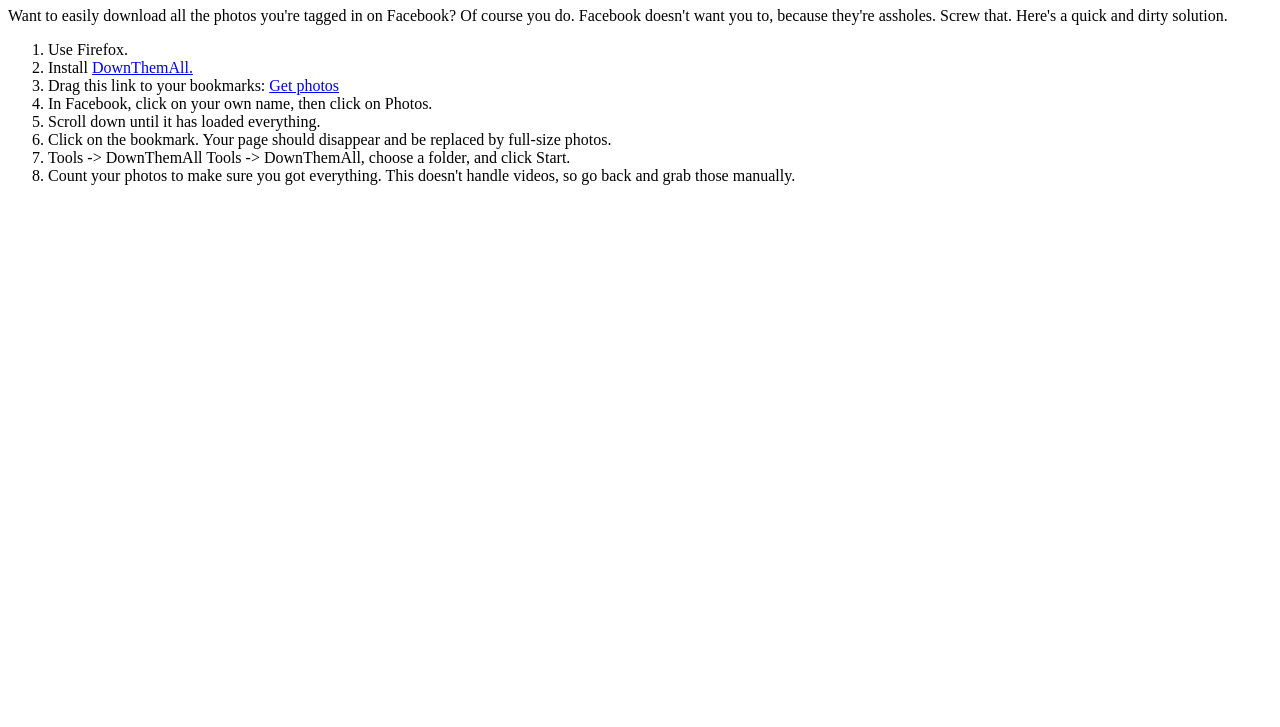
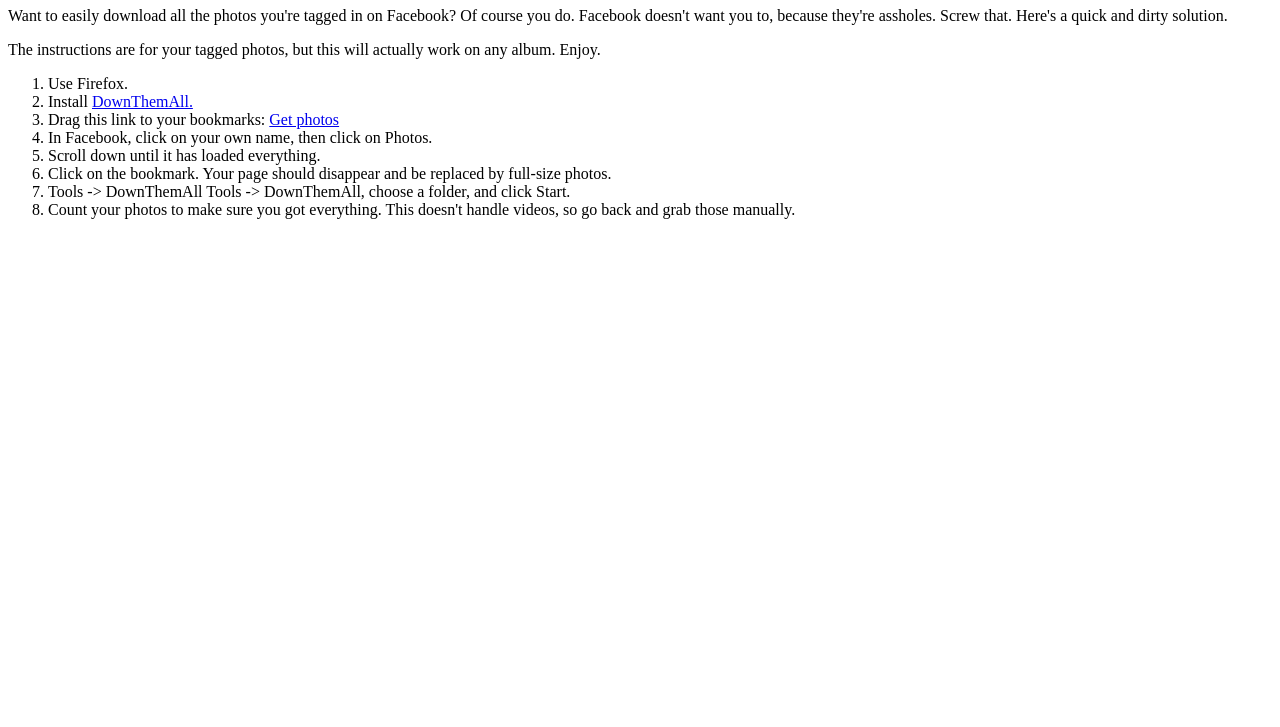
Before and after one commit to iangreenleaf/facebook_photos, a plain HTML site: page index.html in a window 1280 px wide. Shown: the part 73-800 px from the top of the page. Drawn offline with Linux system fonts and the light colour scheme.

Commit message:
Yeah boy

```diff
--- a/index.html
+++ b/index.html
@@ -6,6 +6,7 @@
 <body>
   <h1>Facebook Photo Bookmarklet</h1>
   <p>Want to easily download all the photos you're tagged in on Facebook? Of course you do. Facebook doesn't want you to, because they're assholes. Screw that. Here's a quick and dirty solution.</p>
+  <p>The instructions are for your tagged photos, but this will actually work on any album. Enjoy.</p>
   <ol>
     <li>
     Use Firefox.
```
